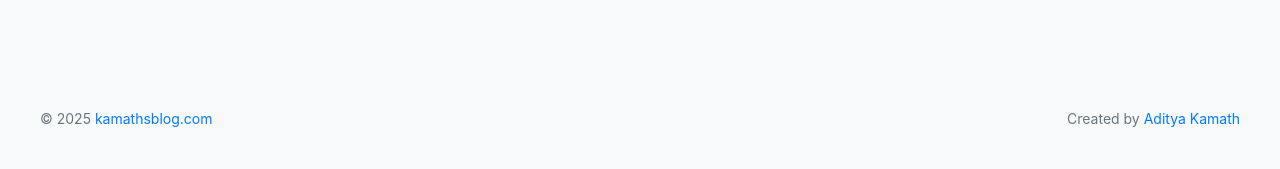
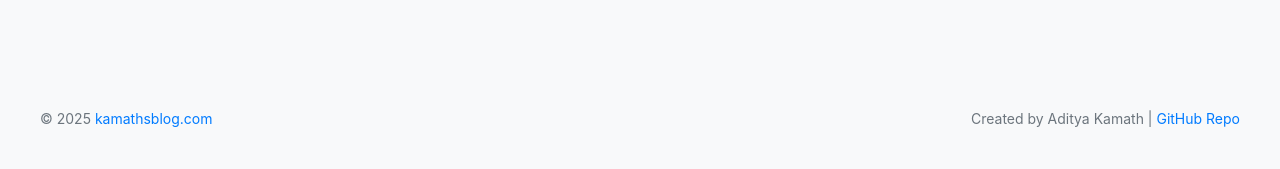
Before and after one commit to adityakamath/gamepad-mapper, a Flask app: page / in a window 1280 px wide. Shown: the part 631-800 px from the top of the page. Run offline with Flask 3, Linux system fonts and the light colour scheme.

Commit message:
Update footer attribution text format

```diff
--- a/templates/index.html
+++ b/templates/index.html
@@ -1067,7 +1067,7 @@
             © 2025 <a href="https://kamathsblog.com/" target="_blank">kamathsblog.com</a>
         </div>
         <div class="attribution">
-            Created by <a href="https://github.com/adityakamath/gamepad-mapper" target="GitHub">Aditya Kamath</a>
+            Created by Aditya Kamath | <a href="https://github.com/adityakamath/gamepad-mapper" target="_blank">GitHub Repo</a>
         </div>
     </div>
 
```
